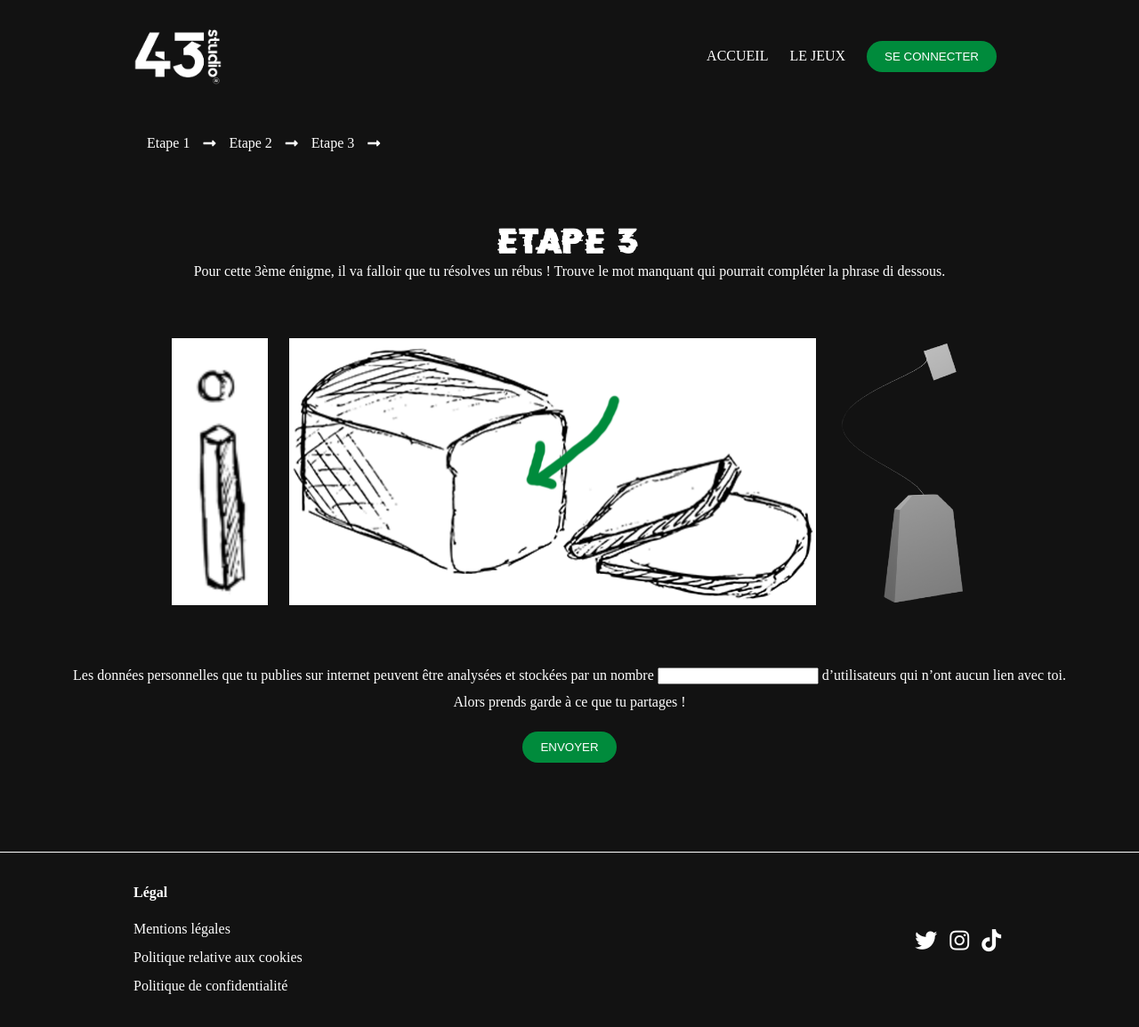
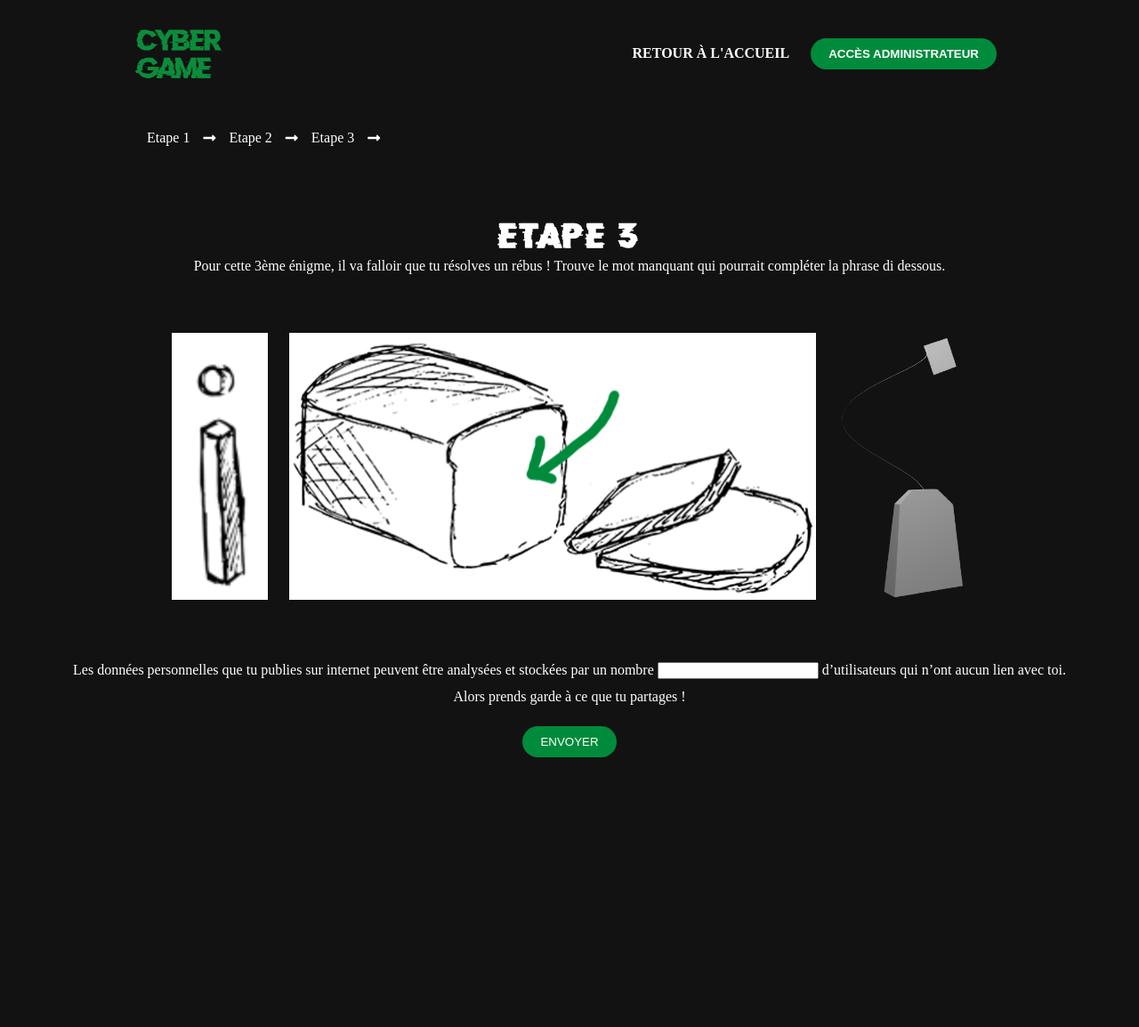
Before and after one commit to Karen160/CyberGame, a PHP site: page /etape3.html in a window 1280 px wide. Shown: the whole page at 89% size. After the commit the page ends 851 px from the top, so only its background shows below. Run offline with PHP 8.4, Linux system fonts and the light colour scheme; some libraries are stand-ins or nearby versions; some web fonts are replaced.

Commit message:
ADD new style site

```diff
--- a/etape3.html
+++ b/etape3.html
@@ -15,11 +15,10 @@
 <body>
     <header>
         <nav class="navbar">
-            <img src="asset/img/LOGO-43-blanc.png" alt="Logo 43" />
+            <img src="asset/img/cyber-logo.png" alt="cyberlogo" />
             <div>
-                <a href="index.html">Accueil</a>
-                <a href="jeux.html">Le jeux</a>
-                <a href="connexion.html"><button>Se connecter</button></a>
+                <a href="index.html">Retour à l'accueil</a>
+                <a href="connexion.html"><button>Accès administrateur</button></a>
             </div>
         </nav>
         <nav class="navbar_jeux">
@@ -48,19 +47,6 @@
             <p class="error msgError">Mauvaise réponse !</p>
         </section>
     </main>
-    <footer>
-        <div class="legal">
-            <p><strong>Légal</strong></p>
-            <a href="#">Mentions légales</a>
-            <a href="#">Politique relative aux cookies</a>
-            <a href="#">Politique de confidentialité</a>
-        </div>
-        <div>
-            <a href="#"><i class="fab fa-twitter"></i></a>
-            <a href="#"><i class="fab fa-instagram"></i></a>
-            <a href="#"><i class="fab fa-tiktok"></i></a>
-        </div>
-    </footer>
     <script src="js/jquery-3.4.1.min.js"></script>
     <script src="js/general.js"></script>
 </body>
--- a/js/general.js
+++ b/js/general.js
@@ -9,7 +9,7 @@ const codeSecret = "830";
 function codeEntrer() {
     let code = document.getElementById("code").value;
     if (code === codeSecret) {
-        window.location.replace("etape1.html");
+        window.location.replace("video.html");
     }else{
         document.getElementById("msgCodeError").innerHTML = error;
     }
--- a/style/accueil.css
+++ b/style/accueil.css
@@ -1,14 +1,32 @@
+.accueil{
+    background-color: #ffffff;
+    color: #3C3C3B;
+}
+
+.accueil .navbar a{
+    color: #3C3C3B;
+}
+
+.accueil button{
+    background-color: #F52929;
+}
+
 .main_accueil{
     display: flex;
-    color: white;
+    color: #3C3C3B;
     padding: 0 10%;
     justify-content: space-between;
     align-items: center;
     margin-top: 3vh;
 }
 
+.main_accueil h1{
+    color: #3C3C3B;
+}
+
 .main_accueil p{
     margin: 20px 0;
+    color: #3C3C3B;
 }
 
 .main_accueil section{
--- a/style/etape.css
+++ b/style/etape.css
@@ -1,6 +1,11 @@
 /* 1 */
 .main_etape1, .main_etape2, .main_etape3{
     text-align: center;
+}
+
+.main_etape1 video{
+    width: 80%;
+    height: 500px;
 }
 
 .main_etape1 p, .main_etape2 p{
--- a/style/general.css
+++ b/style/general.css
@@ -31,6 +31,11 @@ header{
     padding: 0 10px;
     text-transform: uppercase;
     color: white;
+    font-weight: bold;
+}
+
+.navbar div button{
+    font-weight: bold;
 }
 
 .navbar_jeux{
@@ -94,12 +99,12 @@ p, a, label{
 }
 
 main{
-    min-height: 57vh;
+    min-height: 62vh;
     padding: 50px;
 }
 
 footer{
-    color: white;
+    background-color: #3C3C3B;
     display: flex;
     padding: 30px 150px;
     justify-content: space-between;
--- a/style/jeux.css
+++ b/style/jeux.css
@@ -1,5 +1,6 @@
 .main_jeux{
     text-align: center;
+    color: #3C3C3B;
 }
 
 .main_jeux section{
@@ -12,17 +13,19 @@
 
 .main_jeux h2{
     font-family: 'Quantify';
+    color: #3C3C3B;
 }
 
-.main_jeux p{
+.main_jeux p, .main_jeux label{
     margin-top: 20px;
+    color: #3C3C3B;
 }
 
 .main_jeux form input{
     border-radius: 20px;
     width: 100px;
     padding: 20px;
-    border: 2px solid #008B3C;
+    border: 2px solid #F52929;
     margin: 20px 0;
 }
 
```
Also changed, not shown: connexion.html (+3 -17 lines), etape1.html (+3 -18 lines), etape4.html (+3 -17 lines), index.html (+3 -4 lines), jeux.html (+3 -4 lines), snake.html (+3 -17 lines), video.html (added, +39 -0 lines), asset/img/clé.png (added), asset/img/cyber-logo.png (added), asset/img/lit.png (added), 2 other files.
